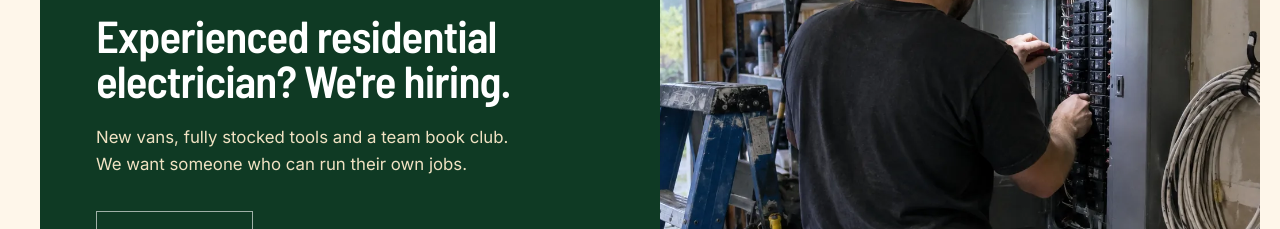
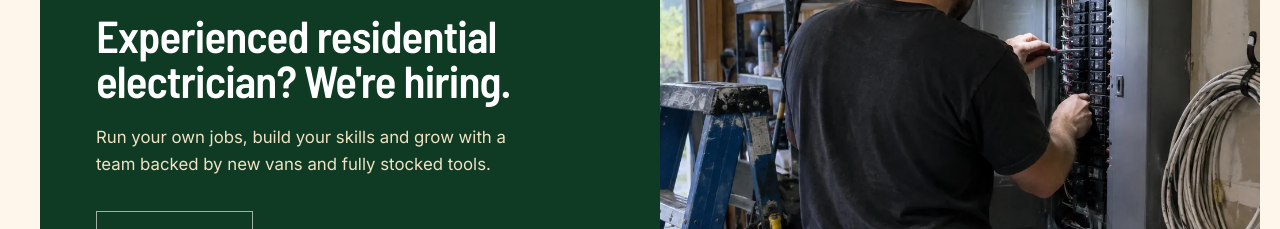
Before and after one commit to Ssmith362/AcornElectric, a Next.js app: page / in a window 1280 px wide. Shown: the part 4280-4509 px from the top of the page. Built offline with nearby package versions, Linux system fonts and the light colour scheme; no server answers.

Commit message:
Refocus homepage careers teaser on growth

```diff
--- a/src/components/home/areas-and-careers.tsx
+++ b/src/components/home/areas-and-careers.tsx
@@ -71,7 +71,7 @@ export function CareersTeaser() {
               Experienced residential electrician? We&apos;re hiring.
             </h2>
             <p className="mt-5 max-w-[40ch] text-[1.05rem] leading-relaxed text-mist-200">
-              New vans, fully stocked tools and a team book club. We want someone who can run their own jobs.
+              Run your own jobs, build your skills and grow with a team backed by new vans and fully stocked tools.
             </p>
             <div className="mt-8">
               <ButtonLink href="/careers" variant="outline-night" arrow>
```
